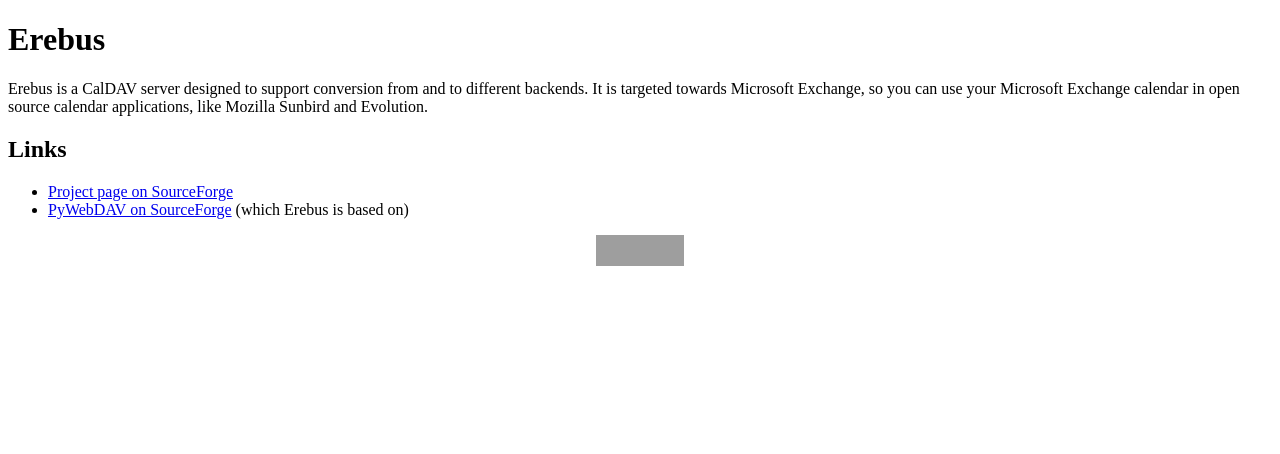
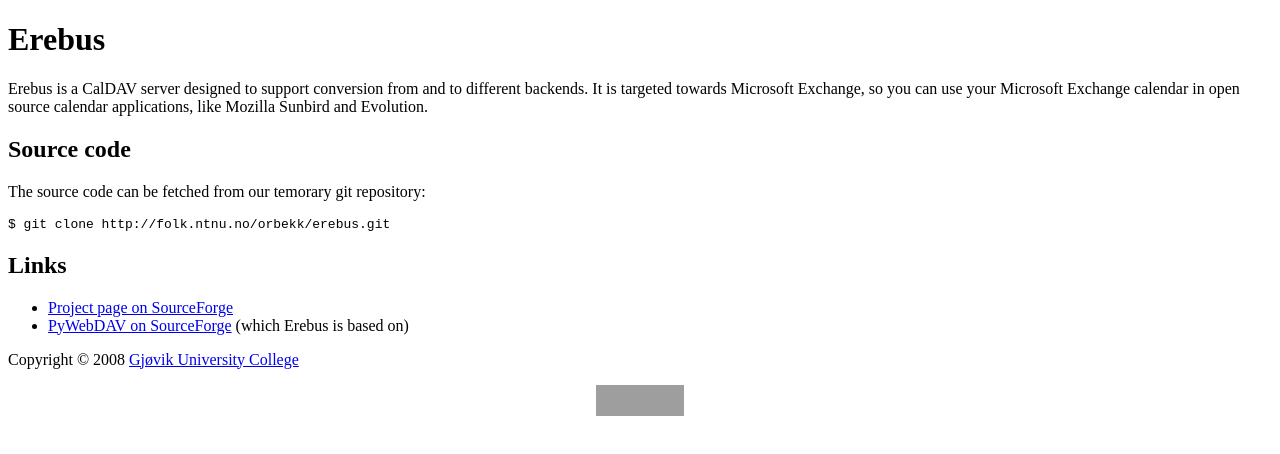
Before and after one commit to orbekk/erebus, a plain HTML site: page web/index.html in a window 1280 px wide. Drawn offline with Linux system fonts and the light colour scheme; grey boxes are pictures that could not be loaded.

Commit message:
Updates on the web site

```diff
--- a/web/index.html
+++ b/web/index.html
@@ -1,7 +1,9 @@
+<?xml version="1.0" encoding="utf-8"?>
 <!DOCTYPE html PUBLIC "-//W3C//DTD XHTML 1.0 Strict//EN" "http://www.w3.org/TR/xhtml1/DTD/xhtml1-strict.dtd">
 
 <html xmlns="http://www.w3.org/1999/xhtml" xml:lang="en" lang="en">
   <head>
+    <meta http-equiv="Content-Type" content="text/html; charset=utf-8"/>
     <title>Erebus CalDAV connector</title>
   </head>
 
@@ -14,12 +16,20 @@
   you can use your Microsoft Exchange calendar in open source calendar
   applications, like Mozilla Sunbird and Evolution.</p>
 
+  <h2>Source code</h2>
+
+  <p>The source code can be fetched from our temorary git repository:</p>
+  <pre>$ git clone http://folk.ntnu.no/orbekk/erebus.git</pre>
+
+
   <h2>Links</h2>
   <ul>
     <li><a href="http://sourceforge.net/projects/erebus">Project page on SourceForge</a></li>
     <li><a href="http://sourceforge.net/projects/pywebdav">PyWebDAV on SourceForge</a> (which Erebus is based on)</li>
   </ul>
 
+  <p>Copyright © 2008 <a href="http://www.hig.no/">Gjøvik University College</a></p>
+
   <p align="center"><a href="http://sourceforge.net"><img src="http://sflogo.sourceforge.net/sflogo.php?group_id=236153&amp;type=1" width="88" height="31" border="0" alt="SourceForge.net Logo" /></a></p>
 
   </body>
```
